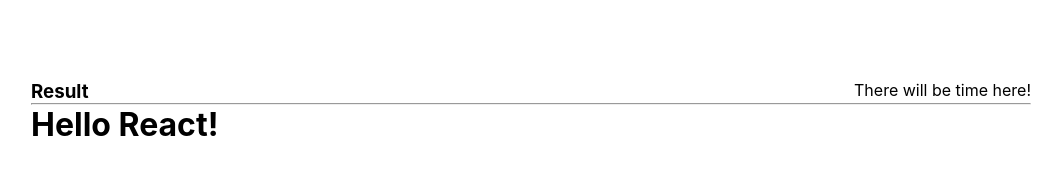
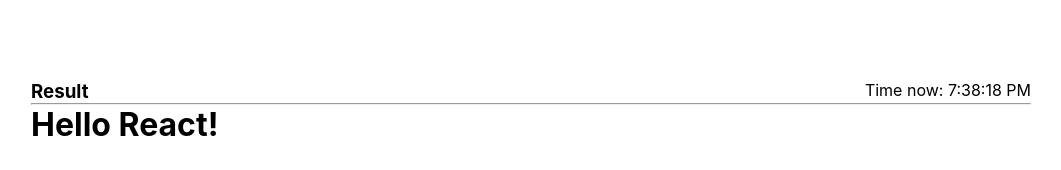
Before and after one commit to AleksandrKompanetc/react-application, a React (Create React App) app: page / in a window 1280 px wide. Shown: the top 170 px of the page, without its empty margins (109-1170 px from the left). Built offline with nearby package versions, Linux system fonts and the light colour scheme; the HTML template or start-up script is replaced by a standard one.

Commit message:
changed header

```diff
--- a/src/components/Header.jsx
+++ b/src/components/Header.jsx
@@ -1,8 +1,9 @@
 export default function Header() {
+  const now = new Date();
   return (
     <header>
       <h3>Result</h3>
-      <span>There will be time here!</span>
+      <span>Time now: {now.toLocaleTimeString()}</span>
     </header>
   )
 }
```
Also changed, not shown: public/field.jpg (added).
